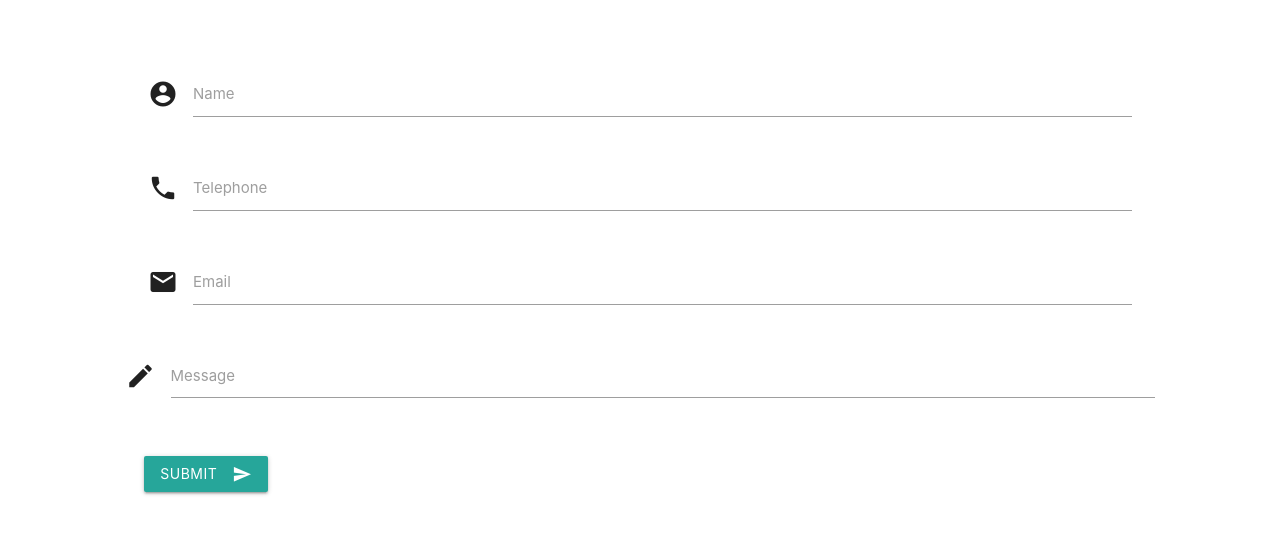
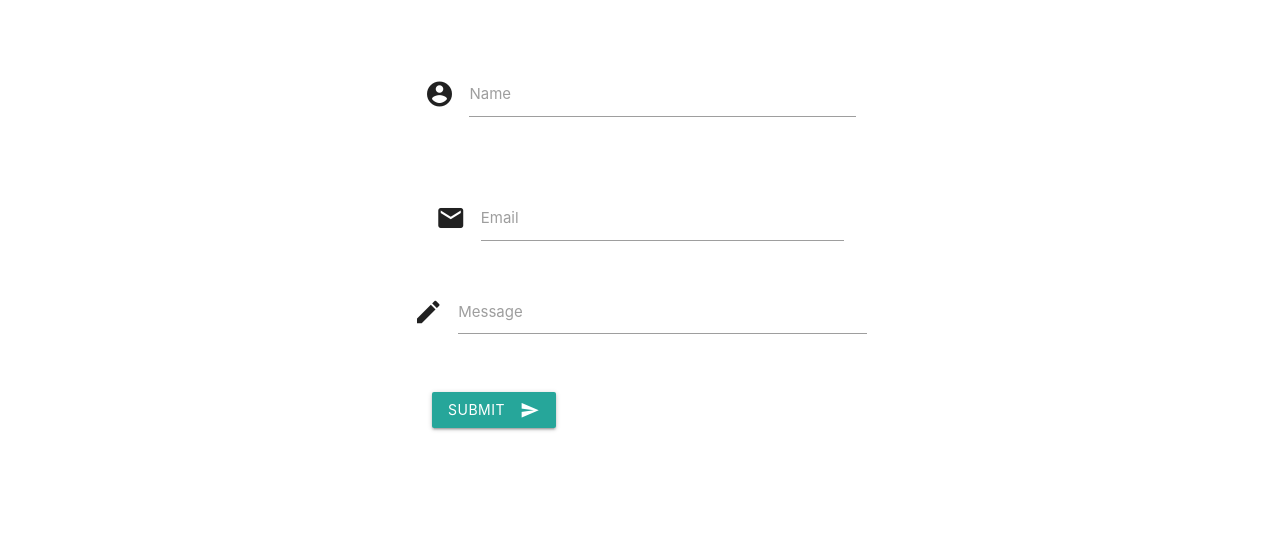
Before and after one commit to gponciano/demonstration, a plain HTML site: page contact2.html in a window 1280 px wide. Shown: the part 73-606 px from the top of the page. Drawn offline with nearby package versions, Linux system fonts and the light colour scheme.

```diff
--- a/contact2.html
+++ b/contact2.html
@@ -32,10 +32,6 @@
               <input id="icon_prefix" type="text" class="validate">
               <label for="icon_prefix">Name</label>
             </div>
-            <div class="input-field col s12">
-              <i class="material-icons prefix">phone</i>
-              <input id="icon_telephone" type="tel" class="validate">
-              <label for="icon_telephone">Telephone</label>
             </div>
             <div class="input-field col s12">
               <i class="material-icons prefix">email</i>
```
Also changed, not shown: about.html (+1 -0 lines), contact.html (+1 -0 lines), index.html (+1 -1 lines).
